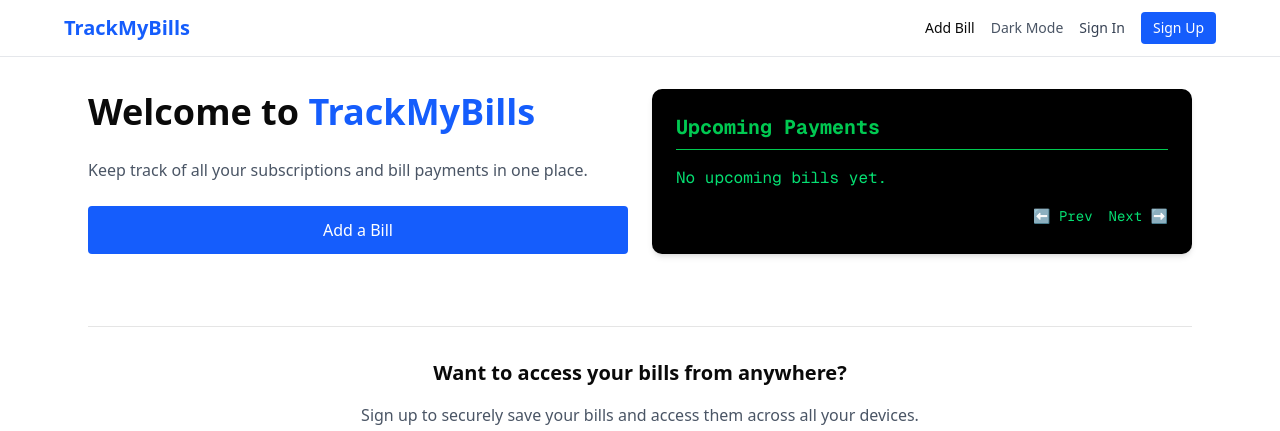
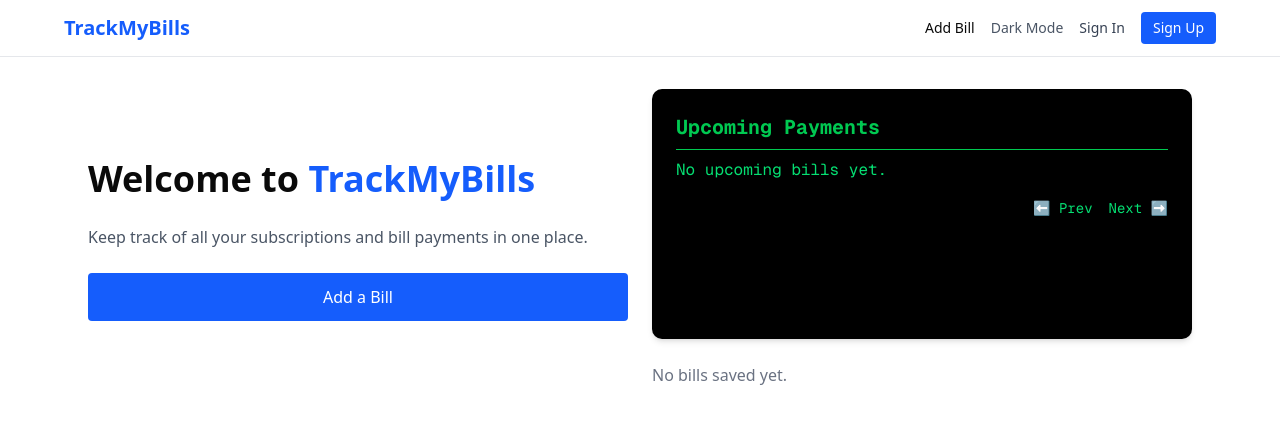
Before and after one commit to PatientoTyaga/TrackMyBills, a Next.js app: page / in a window 1280 px wide. Shown: the top 431 px of the page. Built offline with nearby package versions, Linux system fonts and the light colour scheme.

Commit message:
updated dashboard
- made dashboard fixed size

```diff
--- a/src/app/page.js
+++ b/src/app/page.js
@@ -12,6 +12,8 @@ export default function Home() {
     const storedBills = JSON.parse(localStorage.getItem('bills')) || []
     setBills(storedBills)
   }, [])
+
+
 
   return (
     <div className="grid grid-cols-1 md:grid-cols-2 gap-6 px-6 py-8 max-w-6xl mx-auto">
--- a/src/components/dashboard.jsx
+++ b/src/components/dashboard.jsx
@@ -1,6 +1,21 @@
 'use client'
 
 import { useEffect, useState } from 'react'
+
+function BillCard({ bill }) {
+  return (
+    <div className="bg-white dark:bg-gray-900 p-4 rounded-lg shadow border border-gray-200 dark:border-gray-700">
+      <div className="flex justify-between mb-2">
+        <h3 className="font-semibold text-gray-800 dark:text-white">{bill.name}</h3>
+        <span className="text-sm text-gray-600 dark:text-gray-300">${bill.amount}</span>
+      </div>
+      <div className="flex justify-between text-sm text-gray-500 dark:text-gray-400">
+        <span>Due: {new Date(bill.dueDate).toLocaleDateString()}</span>
+        <span>Status: {new Date(bill.dueDate) < new Date() ? 'Paid' : 'Unpaid'}</span>
+      </div>
+    </div>
+  )
+}
 
 export default function DashboardBoard() {
   const [bills, setBills] = useState([])
@@ -30,12 +45,14 @@ export default function DashboardBoard() {
   )
 
   return (
-    <section className="bg-black dark:bg-gray-800 text-green-500 font-mono p-6 rounded-lg shadow-md overflow-hidden">
-      <h2 className="text-xl font-bold mb-4 border-b border-green-500 pb-2">
+    <section className="space-y-6">
+      {/* Airport Board */}
+      <div className="bg-black dark:bg-gray-800 text-green-500 font-mono p-6 rounded-lg shadow-md overflow-hidden h-[250px]">
+        <h2 className="text-xl font-bold mb-2 border-b border-green-500 pb-2">
           Upcoming Payments
         </h2>
 
-      <ul className="space-y-2 transition-opacity duration-500 ease-in-out">
+        <ul className="flex-1 overflow-y-auto space-y-2 pr-1">
           {displayedBills.length > 0 ? (
             displayedBills.map((bill, idx) => (
               <li
@@ -72,6 +89,16 @@ export default function DashboardBoard() {
             Next ➡️
           </button>
         </div>
+      </div>
+
+      {/* Bill Cards Section */}
+      <div className="grid grid-cols-1 sm:grid-cols-2 gap-4">
+        {bills.length > 0 ? (
+          bills.map((bill) => <BillCard key={bill.id} bill={bill} />)
+        ) : (
+          <p className="text-gray-500 dark:text-gray-300">No bills saved yet.</p>
+        )}
+      </div>
     </section>
   )
 }
```
Lines whose indentation alone changed are shown as unchanged.
